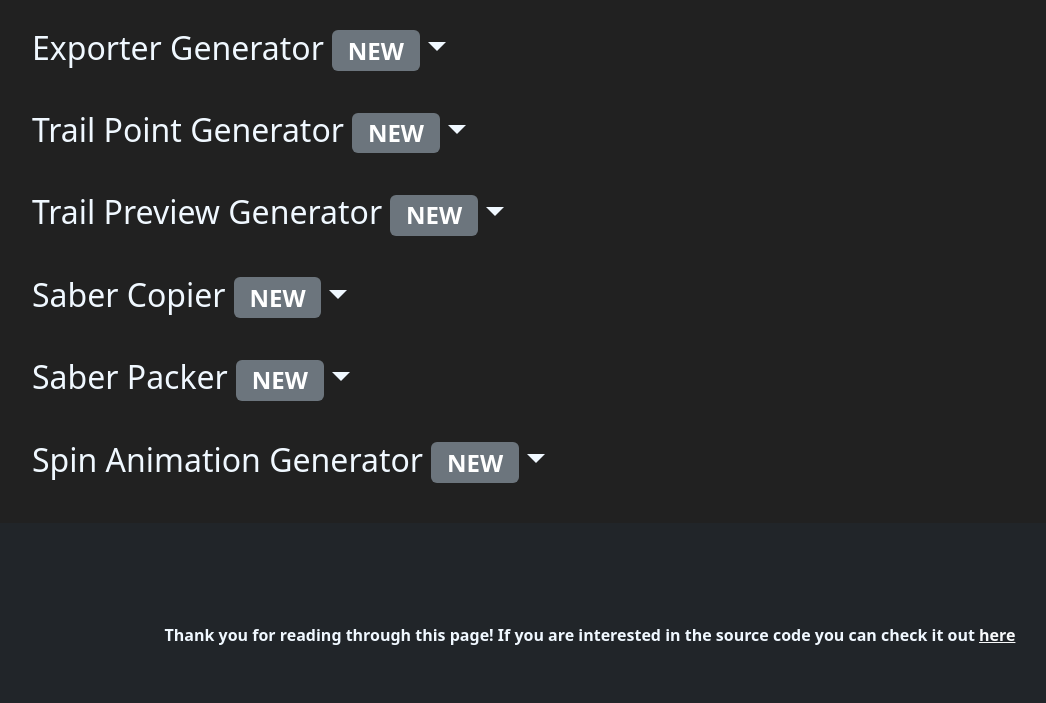
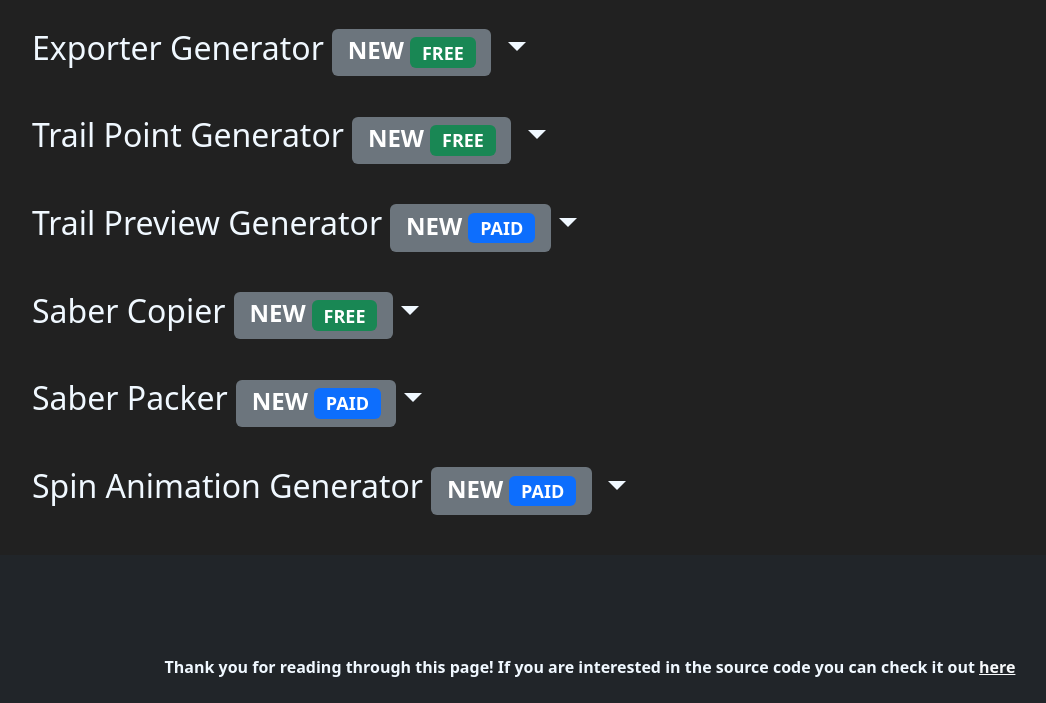
Before and after one commit to rmifka/Custom-Saber-Extensions, a plain HTML site: page index.html in a window 1280 px wide. Shown: the part 495-1198 px from the top of the page, without its empty margins (50-1096 px from the left). Drawn offline with nearby package versions, Linux system fonts and the light colour scheme.

Commit message:
Added FREE OR PAID Bages

```diff
--- a/index.html
+++ b/index.html
@@ -95,7 +95,9 @@
 
 <section class="container">
     <div>
-        <a class="nav-link" href="#ExporterGenCollapse" role="button" data-bs-toggle="collapse" aria-expanded="false" aria-controls="ExporterGenCollapse"><h2 class="dropdown-toggle">Exporter Generator <span class="badge bg-secondary">NEW</span></h2></a>
+        <a class="nav-link" href="#ExporterGenCollapse" role="button" data-bs-toggle="collapse" aria-expanded="false" aria-controls="ExporterGenCollapse"><h2 class="dropdown-toggle">Exporter Generator <span class="badge bg-secondary">NEW
+            <span class="badge bg-success">FREE</span></span>
+            </h2></a>
         <br>
         <div class="collapse" style="padding-left: 1rem" id="ExporterGenCollapse">
             <h3>What is a Exporter Generator?</h3>
@@ -111,7 +113,9 @@
         </div>
     </div>
     <div>
-        <a class="nav-link" href="#TrailPointCollapse" role="button" data-bs-toggle="collapse" aria-expanded="false" aria-controls="TrailPointCollapse"><h2 class="dropdown-toggle">Trail Point Generator <span class="badge bg-secondary">NEW</span></h2></a>
+        <a class="nav-link" href="#TrailPointCollapse" role="button" data-bs-toggle="collapse" aria-expanded="false" aria-controls="TrailPointCollapse"><h2 class="dropdown-toggle">Trail Point Generator <span class="badge bg-secondary">NEW
+            <span class="badge bg-success">FREE</span></span>
+            </h2></a>
         <br>
         <div class="collapse" style="padding-left: 1rem" id="TrailPointCollapse">
             <h3>What is a Trail Point Generator?</h3>
@@ -124,7 +128,9 @@
         </div>
     </div>
     <div>
-        <a class="nav-link" href="#TrailPreviewCollapse" role="button" data-bs-toggle="collapse" aria-expanded="false" aria-controls="TrailPreviewCollapse"><h2 class="dropdown-toggle">Trail Preview Generator <span class="badge bg-secondary">NEW</span></h2></a>
+        <a class="nav-link" href="#TrailPreviewCollapse" role="button" data-bs-toggle="collapse" aria-expanded="false" aria-controls="TrailPreviewCollapse"><h2 class="dropdown-toggle">Trail Preview Generator <span class="badge bg-secondary">NEW
+            <span class="badge bg-primary">PAID</span>
+        </span></h2></a>
         <br>
         <div class="collapse" style="padding-left: 1rem" id="TrailPreviewCollapse">
             <h3>What is a Trail Preview Generator?</h3>
@@ -139,7 +145,8 @@
         </div>
     </div>
     <div>
-        <a class="nav-link" href="#SaberCopierCollapse" role="button" data-bs-toggle="collapse" aria-expanded="false" aria-controls="SaberCopierCollapse"><h2 class="dropdown-toggle">Saber Copier <span class="badge bg-secondary">NEW</span></h2></a>
+        <a class="nav-link" href="#SaberCopierCollapse" role="button" data-bs-toggle="collapse" aria-expanded="false" aria-controls="SaberCopierCollapse"><h2 class="dropdown-toggle">Saber Copier <span class="badge bg-secondary">NEW
+            <span class="badge bg-success">FREE</span></span></h2></a>
 
         <br>
         <div class="collapse" style="padding-left: 1rem" id="SaberCopierCollapse">
@@ -156,7 +163,7 @@
         </div>
     </div>
     <div>
-        <a class="nav-link" href="#SaberPackerCollapse" role="button" data-bs-toggle="collapse" aria-expanded="false" aria-controls="SaberPackerCollapse"><h2 class="dropdown-toggle">Saber Packer <span class="badge bg-secondary">NEW</span></h2></a>
+        <a class="nav-link" href="#SaberPackerCollapse" role="button" data-bs-toggle="collapse" aria-expanded="false" aria-controls="SaberPackerCollapse"><h2 class="dropdown-toggle">Saber Packer <span class="badge bg-secondary">NEW <span class="badge bg-primary">PAID</span></span></h2></a>
 
         <br>
         <div class="collapse" style="padding-left: 1rem" id="SaberPackerCollapse">
@@ -174,7 +181,9 @@
         </div>
     </div>
     <div>
-        <a class="nav-link" href="#SpinGeneratorCollapse" role="button" data-bs-toggle="collapse" aria-expanded="false" aria-controls="SpinGeneratorCollapse"><h2 class="dropdown-toggle">Spin Animation Generator <span class="badge bg-secondary">NEW</span></h2></a>
+        <a class="nav-link" href="#SpinGeneratorCollapse" role="button" data-bs-toggle="collapse" aria-expanded="false" aria-controls="SpinGeneratorCollapse"><h2 class="dropdown-toggle">Spin Animation Generator <span class="badge bg-secondary">NEW
+            <span class="badge bg-primary">PAID</span></span>
+            </h2></a>
         <br>
         <div class="collapse" style="padding-left: 1rem" id="SpinGeneratorCollapse">
             <h3>What is a Spin Animation Generator</h3>
```
